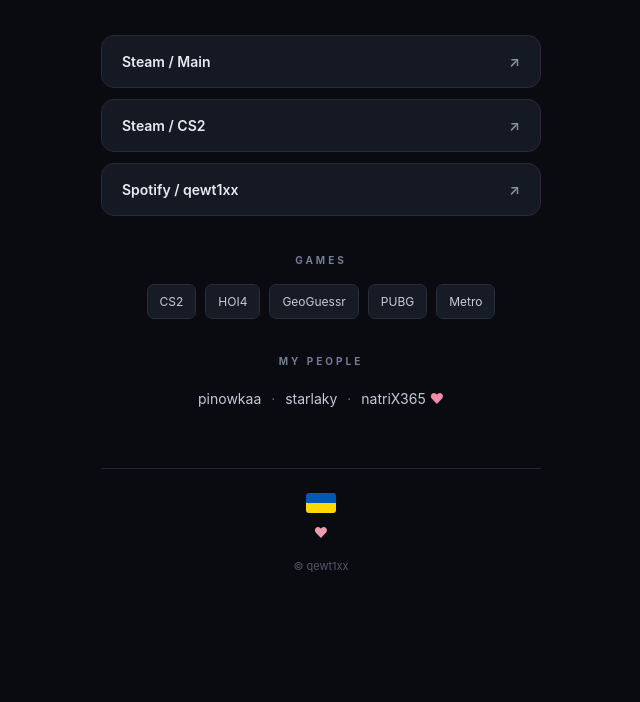
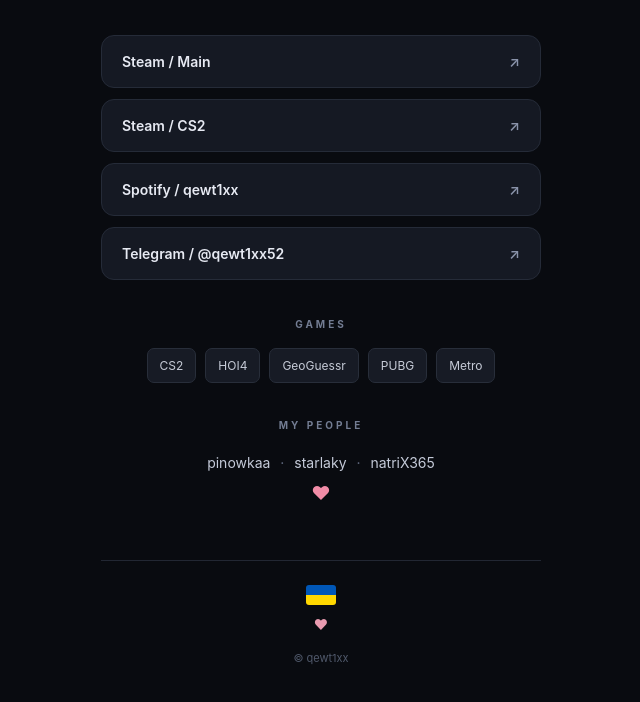
Before and after one commit to qewt1xx/qewt1xx.github.io, a plain HTML site: page index.html in a window 1280 px wide. Shown: the part 218-920 px from the top of the page, without its empty margins (319-959 px from the left). Before the commit the page ends 831 px from the top, so only its background shows below. Drawn offline with Linux system fonts and the light colour scheme.

Commit message:
Update index.html

```diff
--- a/index.html
+++ b/index.html
@@ -117,7 +117,11 @@
     line-height: 2;
   }
 
-  .heart { color: #f18ca7; }
+  .heart {
+    color: #f18ca7;
+    font-size: 19px;
+    margin-top: 5px;
+  }
 
   footer {
     margin-top: 55px;
@@ -184,6 +188,13 @@
       <span>Spotify / qewt1xx</span>
       <span class="arrow">↗</span>
     </a>
+
+    <a class="link"
+       href="https://t.me/qewt1xx52"
+       target="_blank" rel="noopener noreferrer">
+      <span>Telegram / @qewt1xx52</span>
+      <span class="arrow">↗</span>
+    </a>
   </div>
 
   <section class="section">
@@ -202,8 +213,9 @@
     <div class="friends">
       pinowkaa <span class="dot">·</span>
       starlaky <span class="dot">·</span>
-      natriX365 <span class="heart">♥</span>
+      natriX365
     </div>
+    <div class="heart">♥</div>
   </section>
 
   <footer>
```
